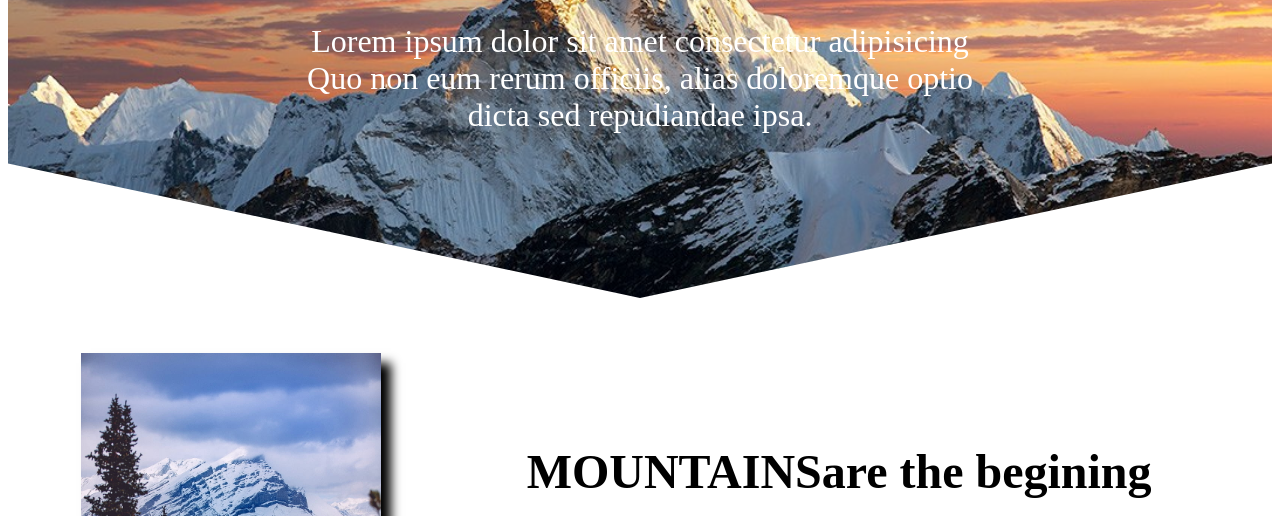
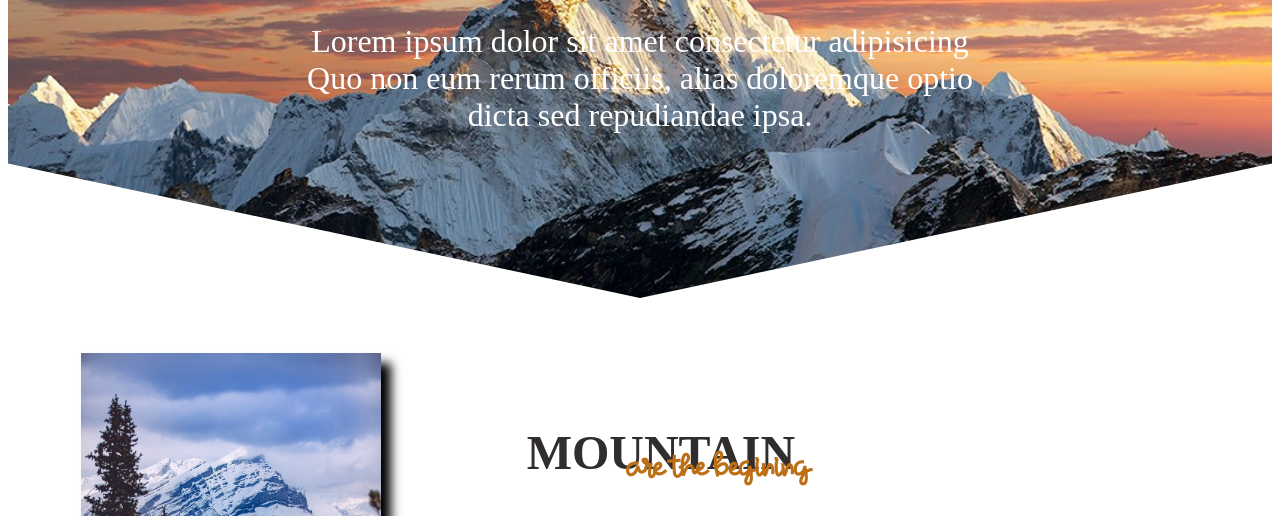
Before and after one commit to ninopaunovic93/KursProgramiranja, a plain HTML site: page index.html in a window 1280 px wide. Shown: the part 436-952 px from the top of the page. Drawn offline with Linux system fonts and the light colour scheme.

Commit message:
dodavanje fonta

```diff
--- a/index.html
+++ b/index.html
@@ -35,7 +35,7 @@
                 <img src="./slike/HD-wallpaper-mountain-peak-forest-spruce-snowy.jpg" alt="">
             </div>
             <div class="desniTekst">
-                <h1>MOUNTAINS<span>are the begining</span></h1>
+                <h1>MOUNTAIN<br><span>are the begining</span></h1>
                 <p>
                     Lorem ipsum dolor sit amet consectetur adipisicing <br>elit.
                      Voluptatem minima ut est suscipit ipsum beatae<br> provident architecto
--- a/style.css
+++ b/style.css
@@ -1,6 +1,10 @@
 @font-face {
     font-family: mojFont;
     src: url("./font/WednesdayAdventure.ttf");
+}
+@font-face {
+    font-family: drugiFont;
+    src: url("./font/RainbowCake.ttf");
 }
 header {
     display: flex;
@@ -43,7 +47,6 @@ header {
     background-size: cover;
     clip-path: polygon(0 0, 100% 0, 100% 79%, 50% 100%, 0% 79%);
     height: 80vh;
-
 }
 .inside-div {
     width: 100vw;
@@ -74,5 +77,15 @@ header {
     font-size: x-large;
     padding: 1%;
     border-radius: 11px;
-
 }
+.desniTekst h1 {
+    color: rgb(49, 45, 45);
+}
+.desniTekst span {
+    font-family: drugiFont;
+    font-size: 1.9rem;
+    position: relative;
+    top: -30px;
+    right: -100px;
+    color: rgb(189, 111, 22);
+}
```
Also changed, not shown: font/RainbowCake.ttf (added).
